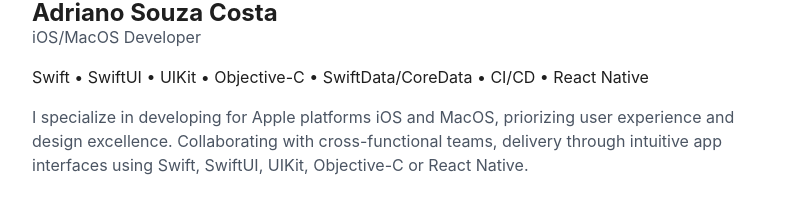
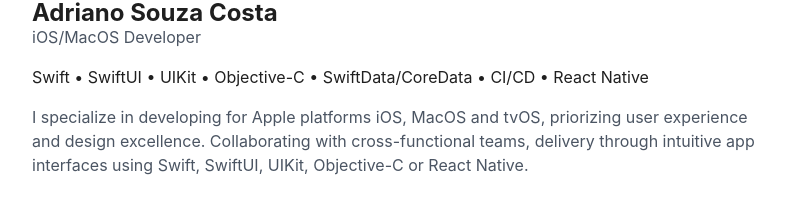
Before and after one commit to didisouzacosta/personal-site, an Astro site: page / in a window 1280 px wide. Shown: the part 222-429 px from the top of the page, without its empty margins (240-1025 px from the left). Built offline with nearby package versions, Linux system fonts and the light colour scheme; Astro itself is replaced by a stand-in of ours.

Commit message:
Update descriptions

```diff
--- a/src/components/AboutMe.astro
+++ b/src/components/AboutMe.astro
@@ -28,7 +28,7 @@ import Projects from './Projects.astro';
 			</p>
 
 			<p>
-				I specialize in developing for Apple platforms iOS and MacOS, priorizing user experience and design excellence. Collaborating with cross-functional teams, delivery through intuitive app interfaces using Swift, SwiftUI, UIKit, Objective-C or React Native.
+				I specialize in developing for Apple platforms iOS, MacOS and tvOS, priorizing user experience and design excellence. Collaborating with cross-functional teams, delivery through intuitive app interfaces using Swift, SwiftUI, UIKit, Objective-C or React Native.
 			</p>
 
 			<p id="social">
```
